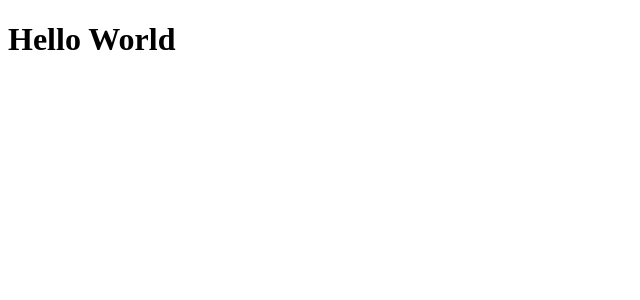
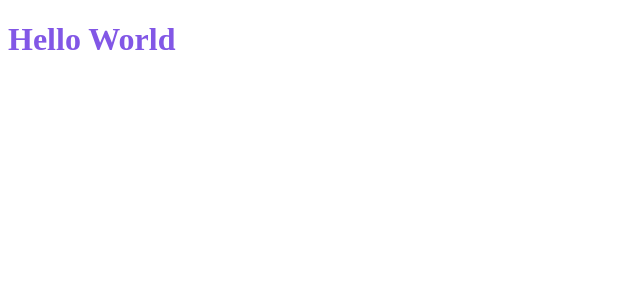
Before and after one commit to JuliaAzt/curso_react, a React (Create React App) app in the folder Capitulo 2/dtmoney/: page / in a window 1280 px wide. Shown: the top 300 px of the page, without its empty margins (0-640 px from the left). Built offline with nearby package versions, Linux system fonts and the light colour scheme.

Commit message:
[1] Instalando Styled Components

```diff
--- a/Capitulo 2/dtmoney/package.json
+++ b/Capitulo 2/dtmoney/package.json
@@ -16,7 +16,9 @@
     "@types/jest": "^26.0.15",
     "@types/node": "^12.0.0",
     "@types/react": "^17.0.0",
-    "@types/react-dom": "^17.0.0"
+    "@types/react-dom": "^17.0.0",
+    "@types/styled-components": "^5.1.14",
+    "styled-components": "^5.3.1"
   },
   "scripts": {
     "start": "react-scripts start",
--- a/Capitulo 2/dtmoney/src/App.tsx
+++ b/Capitulo 2/dtmoney/src/App.tsx
@@ -1,12 +1,13 @@
-/*
-  * export function -> para importar o em outro arquivo deve ser exato o nome da função
-  * export default App -> para importar em outro arquivo pode ser dado qualquer nome
-*/
+import styled from 'styled-components'
+
+const Title = styled.h1`
+  color: #8257e6
+`
 
 export function App() {
   return (
     <div className="App">
-      <h1>Hello World</h1>
+      <Title>Hello World</Title>
     </div>
   );
 }
```
